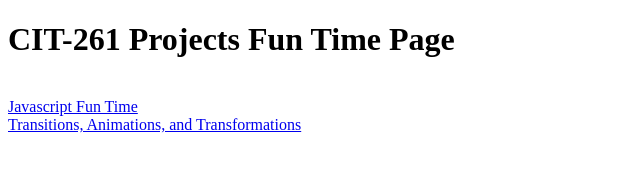
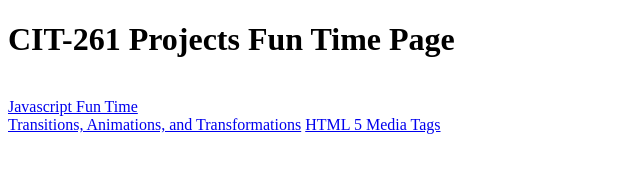
Before and after one commit to domenickcasper/CIT-261-BYUI, a plain HTML site: page index.html in a window 1280 px wide. Shown: the whole page, without its empty margins (0-640 px from the left). Drawn offline with Linux system fonts and the light colour scheme.

Commit message:
Added html5tag.html
File added

```diff
--- a/index.html
+++ b/index.html
@@ -3,5 +3,6 @@
   <h1> CIT-261 Projects Fun Time Page </h1><br />
   <a href = "https://domenickcasper.github.io/CIT-261-BYUI/Week%202/JavaScript.html">Javascript Fun Time</a><br />
   <a href = "https://domenickcasper.github.io/CIT-261-BYUI/Week%204/Transitions.html">Transitions, Animations, and Transformations</a>
+  <a href = "https://domenickcasper.github.io/CIT-261-BYUI/Week%205/html5tag.html">HTML 5 Media Tags</a>
 </body>
 </html>
```
